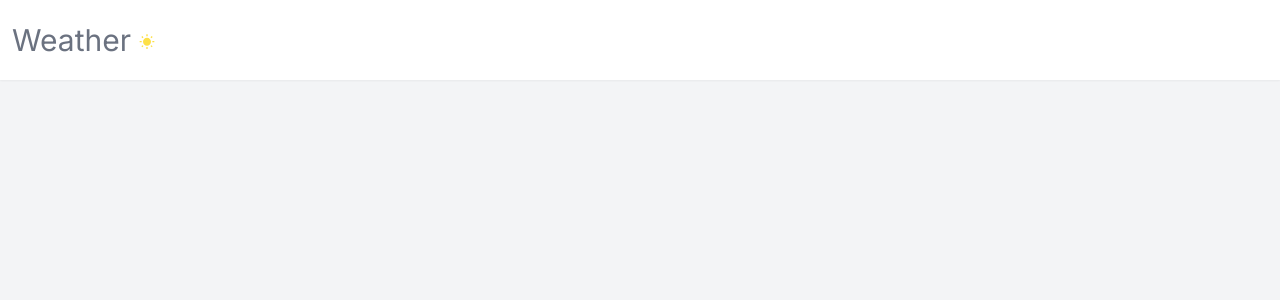
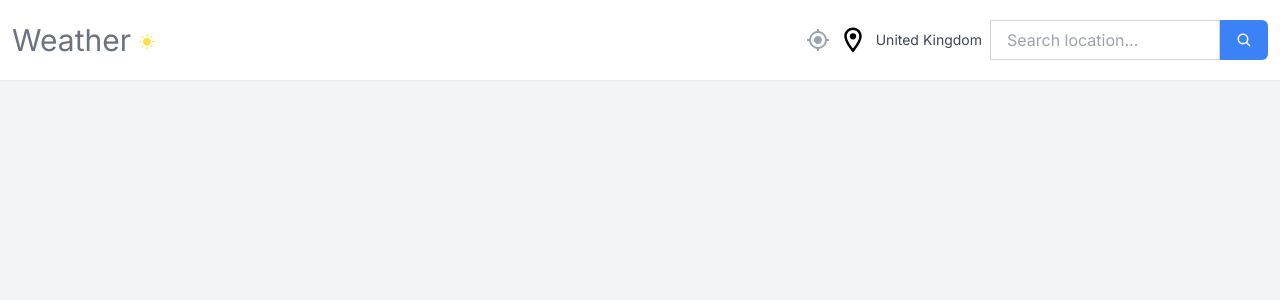
Before and after one commit to Christina-Milner/fcc-weather-app, a Next.js app: page / in a window 1280 px wide. Shown: the top 300 px of the page. Built offline with nearby package versions, Linux system fonts and the light colour scheme.

Commit message:
Search box done

```diff
--- a/package.json
+++ b/package.json
@@ -9,10 +9,12 @@
     "lint": "next lint"
   },
   "dependencies": {
+    "clsx": "^2.1.0",
     "next": "14.1.1",
     "react": "^18",
     "react-dom": "^18",
-    "react-icons": "^5.0.1"
+    "react-icons": "^5.0.1",
+    "tailwind-merge": "^2.2.1"
   },
   "devDependencies": {
     "@types/node": "^20",
--- a/src/components/Navbar.tsx
+++ b/src/components/Navbar.tsx
@@ -1,5 +1,8 @@
 import React from 'react'
 import { MdWbSunny } from "react-icons/md";
+import { MdMyLocation } from "react-icons/md";
+import { MdOutlineLocationOn } from "react-icons/md";
+import SearchBox from "./SearchBox";
 
 type Props = {}
 
@@ -12,6 +15,15 @@
                     <h2 className="text-gray-500 text-3xl">Weather</h2>
                     <MdWbSunny className='text-3x1 mt-1 text-yellow-300'/>
                 </p>
+                {/* */}
+                <section className="flex gap-2 items-center">
+                    <MdMyLocation className='text-2xl text-gray-400 hover:opacity-80 cursor-pointer'/>
+                    <MdOutlineLocationOn className='text-3xl'/>
+                    <p className='text-slate-900/80 text-sm'>United Kingdom</p>
+                    <div>
+                        <SearchBox />
+                    </div>
+                </section>
             </div>
         </nav>
     );
--- /dev/null
+++ b/src/components/SearchBox.tsx
@@ -0,0 +1,33 @@
+/* The idea is to use tsfrc here to get the boilerplate, but it's spitting out something very different from what's shown, so skipping for now*/
+import React from 'react'
+import { IoSearch } from "react-icons/io5";
+import { cn } from "@/utils/cn";
+
+type Props = {
+    className?: string;
+    value: string;
+    onChange: React.ChangeEventHandler<HTMLInputElement> | undefined;
+    onSubmit: React.FormEventHandler<HTMLFormElement> | undefined;
+};
+
+export default function SearchBox(props: Props) {
+    return (
+        <form
+            onSubmit={props.onSubmit}
+            className= {cn('flex relative items-center justify-center h-10', props.className)}
+        >
+            <input
+                type="text"
+                value={props.value}
+                onChange={props.onChange}
+                placeholder='Search location...'
+                className='px-4 py-2 w-[230px] border border-gray-300 rounded-1-md focus:outline-none focus:border-blue-500 h-full'
+             />
+            <button
+                className='px-4 py-[9px] bg-blue-500 text-white rounded-r-md focus:outline-none hover:bg-blue-600 h-full'
+            >
+                <IoSearch />
+            </button>
+        </form>
+    )
+}
--- /dev/null
+++ b/src/utils/cn.ts
@@ -0,0 +1,9 @@
+/* Tailwind merge to merge tailwind classes, clsx package to pass conditional classes
+npm i tailwind-merge clsx*/
+import { twMerge } from "tailwind-merge";
+import clsx from "clsx";
+import { ClassValue } from "clsx";
+
+export function cn(...inputs: ClassValue[]) {
+    return twMerge(clsx(...inputs));
+}
```
Also changed, not shown: 1 other file (tests, documents, lock files or other folders).
